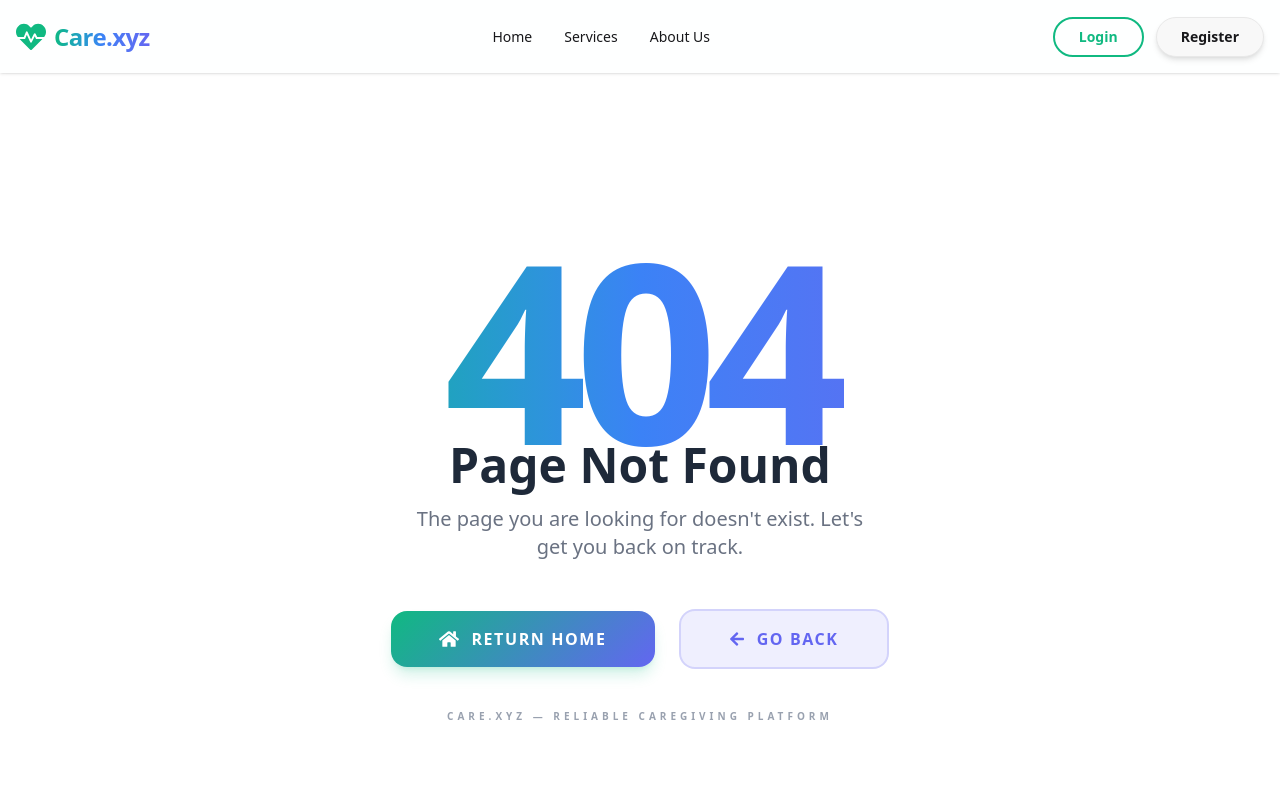
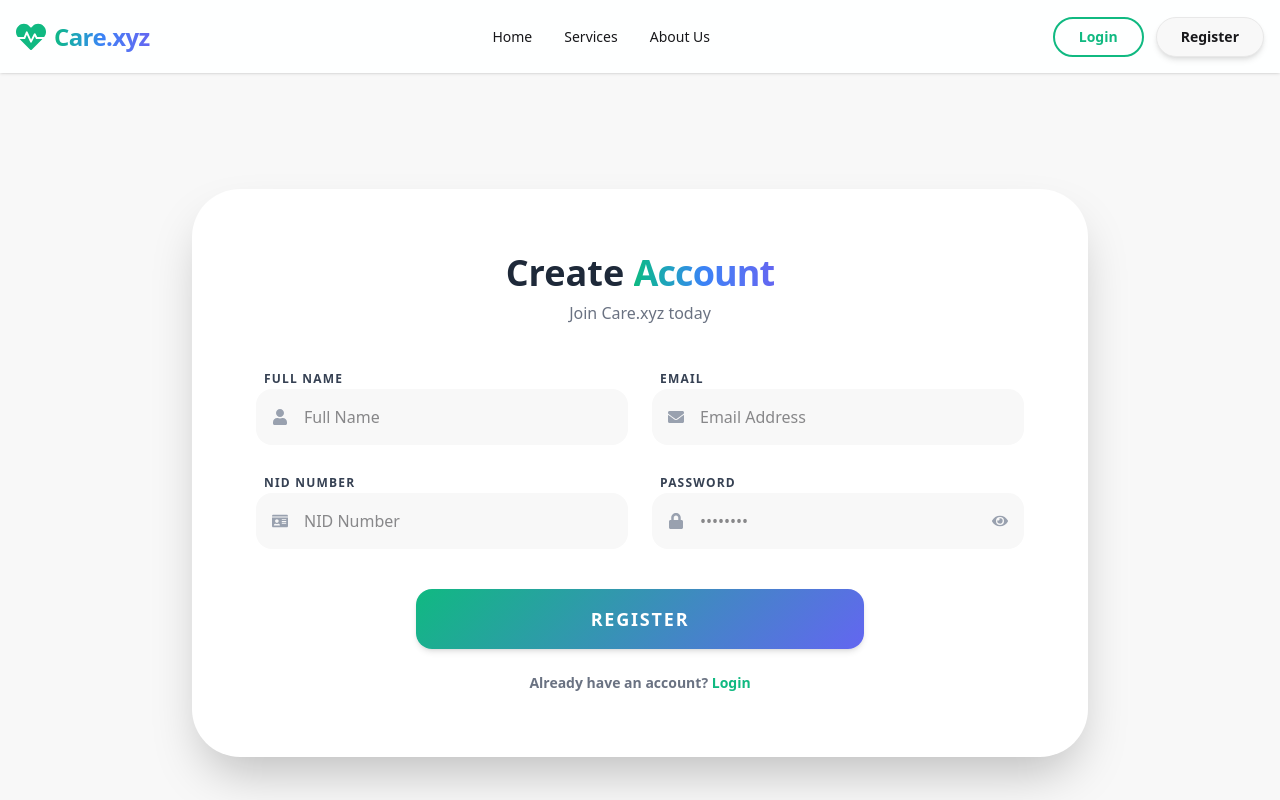
Before and after one commit to siam-khan-alt/care-xyz, a Next.js app: page /register in a window 1280 px wide. Before the commit this address had no page. Shown: the top 800 px of the page. Built offline with nearby package versions, Linux system fonts and the light colour scheme.

Commit message:
add login and register page

```diff
--- /dev/null
+++ b/src/app/login/page.jsx
@@ -0,0 +1,78 @@
+"use client";
+
+import { useState } from "react";
+import Link from "next/link";
+import { FaLock, FaEnvelope, FaEye, FaEyeSlash } from "react-icons/fa";
+
+const Login = () => {
+  const [showPassword, setShowPassword] = useState(false);
+  const [formData, setFormData] = useState({ email: "", password: "" });
+
+  const handleSubmit = (e) => {
+    e.preventDefault();
+    console.log("Logging in:", formData);
+  };
+
+  return (
+    <div className="min-h-screen container mx-auto bg-base-200 flex items-center justify-center py-12 px-4">
+      <div className="w-full max-w-md bg-white rounded-[3rem] shadow-2xl p-8 md:p-12">
+        <div className="text-center mb-10">
+          <h2 className="text-3xl md:text-4xl font-black text-gray-800 mb-2">
+            Welcome <span className="heading-gradient">Back</span>
+          </h2>
+          <p className="text-gray-500 font-medium">Securely login to your account</p>
+        </div>
+
+        <form onSubmit={handleSubmit} className="space-y-6">
+          <div className="space-y-1">
+            <label className="text-xs font-black text-gray-700 ml-2 uppercase tracking-widest">Email</label>
+            <div className="relative">
+              <FaEnvelope className="absolute left-4 top-1/2 -translate-y-1/2 text-gray-400" />
+              <input
+                type="email"
+                placeholder="Email Address"
+                className="w-full bg-base-200 border-none rounded-2xl py-4 pl-12 pr-4 focus:ring-2 focus:ring-primary font-medium"
+                onChange={(e) => setFormData({...formData, email: e.target.value})}
+                required
+              />
+            </div>
+          </div>
+
+          <div className="space-y-1">
+            <div className="flex justify-between items-center ml-2 mr-2">
+              <label className="text-xs font-black text-gray-700 uppercase tracking-widest">Password</label>
+              <Link href="#" className="text-[10px] font-bold text-primary hover:underline uppercase tracking-tighter">Forgot Password?</Link>
+            </div>
+            <div className="relative">
+              <FaLock className="absolute left-4 top-1/2 -translate-y-1/2 text-gray-400" />
+              <input
+                type={showPassword ? "text" : "password"}
+                placeholder="••••••••"
+                className="w-full bg-base-200 border-none rounded-2xl py-4 pl-12 pr-12 focus:ring-2 focus:ring-primary font-medium"
+                onChange={(e) => setFormData({...formData, password: e.target.value})}
+                required
+              />
+              <button
+                type="button"
+                onClick={() => setShowPassword(!showPassword)}
+                className="absolute right-4 top-1/2 -translate-y-1/2 text-gray-400 hover:text-primary transition-colors"
+              >
+                {showPassword ? <FaEyeSlash /> : <FaEye />}
+              </button>
+            </div>
+          </div>
+
+          <button type="submit" className="btn-gradient w-full py-4 h-auto rounded-2xl text-lg font-black uppercase tracking-widest mt-2">
+            Login
+          </button>
+
+          <p className="text-center text-gray-500 font-bold text-sm">
+            Don't have an account? <Link href="/register" className="text-primary hover:underline">Sign Up</Link>
+          </p>
+        </form>
+      </div>
+    </div>
+  );
+};
+
+export default Login;
--- /dev/null
+++ b/src/app/register/page.jsx
@@ -0,0 +1,88 @@
+"use client";
+
+import { useState } from "react";
+import Link from "next/link";
+import { FaUser, FaIdCard, FaLock, FaEnvelope, FaEye, FaEyeSlash } from "react-icons/fa";
+
+const Register = () => {
+  const [showPassword, setShowPassword] = useState(false);
+  const [formData, setFormData] = useState({ fullName: "", email: "", nid: "", password: "" });
+  const [errors, setErrors] = useState({});
+
+  const validatePassword = (pass) => {
+    const hasUpper = /[A-Z]/.test(pass);
+    const hasLower = /[a-z]/.test(pass);
+    const isLongEnough = pass.length >= 6;
+    return hasUpper && hasLower && isLongEnough;
+  };
+
+  const handleSubmit = (e) => {
+    e.preventDefault();
+    let currentErrors = {};
+    if (!formData.nid || formData.nid.length < 10) currentErrors.nid = "Invalid NID number.";
+    if (!validatePassword(formData.password)) currentErrors.password = "Requires 6+ chars, 1 uppercase & 1 lowercase.";
+    setErrors(currentErrors);
+    if (Object.keys(currentErrors).length === 0) console.log("Success:", formData);
+  };
+
+  return (
+    <div className="min-h-screen container mx-auto bg-base-200 flex items-center justify-center py-12 px-4">
+      <div className="w-full max-w-4xl bg-white rounded-[3rem] shadow-2xl p-8 md:p-16">
+        <div className="text-center mb-10">
+          <h2 className="text-4xl font-black text-gray-800 mb-2">
+            Create <span className="heading-gradient">Account</span>
+          </h2>
+          <p className="text-gray-500 font-medium">Join Care.xyz today</p>
+        </div>
+
+        <form onSubmit={handleSubmit} className="space-y-6">
+          <div className="grid md:grid-cols-2 gap-6">
+            <div className="space-y-1">
+              <label className="text-xs font-black text-gray-700 ml-2 uppercase tracking-widest">Full Name</label>
+              <div className="relative">
+                <FaUser className="absolute left-4 top-1/2 -translate-y-1/2 text-gray-400" />
+                <input type="text" placeholder="Full Name" className="w-full bg-base-200 border-none rounded-2xl py-4 pl-12 pr-4 focus:ring-2 focus:ring-primary font-medium" onChange={(e) => setFormData({...formData, fullName: e.target.value})} required />
+              </div>
+            </div>
+
+            <div className="space-y-1">
+              <label className="text-xs font-black text-gray-700 ml-2 uppercase tracking-widest">Email</label>
+              <div className="relative">
+                <FaEnvelope className="absolute left-4 top-1/2 -translate-y-1/2 text-gray-400" />
+                <input type="email" placeholder="Email Address" className="w-full bg-base-200 border-none rounded-2xl py-4 pl-12 pr-4 focus:ring-2 focus:ring-primary font-medium" onChange={(e) => setFormData({...formData, email: e.target.value})} required />
+              </div>
+            </div>
+
+            <div className="space-y-1">
+              <label className="text-xs font-black text-gray-700 ml-2 uppercase tracking-widest">NID Number</label>
+              <div className="relative">
+                <FaIdCard className="absolute left-4 top-1/2 -translate-y-1/2 text-gray-400" />
+                <input type="text" placeholder="NID Number" className={`w-full bg-base-200 border-none rounded-2xl py-4 pl-12 pr-4 focus:ring-2 font-medium ${errors.nid ? 'ring-2 ring-red-400' : 'focus:ring-primary'}`} onChange={(e) => setFormData({...formData, nid: e.target.value})} required />
+              </div>
+              {errors.nid && <p className="text-red-500 text-[10px] font-bold ml-2 italic">{errors.nid}</p>}
+            </div>
+
+            <div className="space-y-1">
+              <label className="text-xs font-black text-gray-700 ml-2 uppercase tracking-widest">Password</label>
+              <div className="relative">
+                <FaLock className="absolute left-4 top-1/2 -translate-y-1/2 text-gray-400" />
+                <input type={showPassword ? "text" : "password"} placeholder="••••••••" className={`w-full bg-base-200 border-none rounded-2xl py-4 pl-12 pr-12 focus:ring-2 font-medium ${errors.password ? 'ring-2 ring-red-400' : 'focus:ring-primary'}`} onChange={(e) => setFormData({...formData, password: e.target.value})} required />
+                <button type="button" onClick={() => setShowPassword(!showPassword)} className="absolute right-4 top-1/2 -translate-y-1/2 text-gray-400 hover:text-primary">
+                  {showPassword ? <FaEyeSlash /> : <FaEye />}
+                </button>
+              </div>
+              {errors.password && <p className="text-red-500 text-[10px] font-bold ml-2 italic">{errors.password}</p>}
+            </div>
+          </div>
+
+          <div className="max-w-md mx-auto pt-4">
+            <button type="submit" className="btn-gradient w-full py-4 h-auto rounded-2xl text-lg font-black uppercase tracking-widest">Register</button>
+            <p className="text-center text-gray-500 font-bold text-sm mt-6">Already have an account? <Link href="/login" className="text-primary hover:underline">Login</Link></p>
+          </div>
+        </form>
+      </div>
+    </div>
+  );
+};
+
+export default Register;
```
